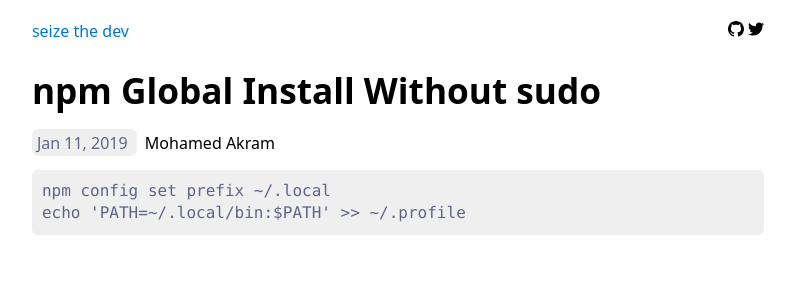
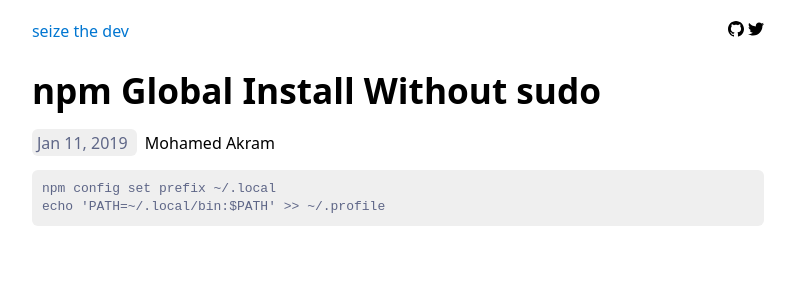
Before and after one commit to mohd-akram/blog, a Jekyll site: the page built from _posts/2019-01-11-npm-global-install-without-sudo.md, in a window 1280 px wide. Shown: the top 300 px of the page, without its empty margins (242-1037 px from the left). Built offline with Jekyll 4.4.1, drawn with Linux system fonts in a browser that asks for light colours; our own code applies the rules of GitHub Pages for plain Markdown files; comment, search, counter and statistics services are not loaded.

Commit message:
Improve styling

```diff
--- a/assets/css/main.css
+++ b/assets/css/main.css
@@ -5,10 +5,6 @@
 
 body {
   max-width: 80ch;
-}
-
-code, pre {
-  font-family: Consolas, monospace;
 }
 
 /* Fix overflow - https://github.com/kognise/water.css/issues/174 */
```
